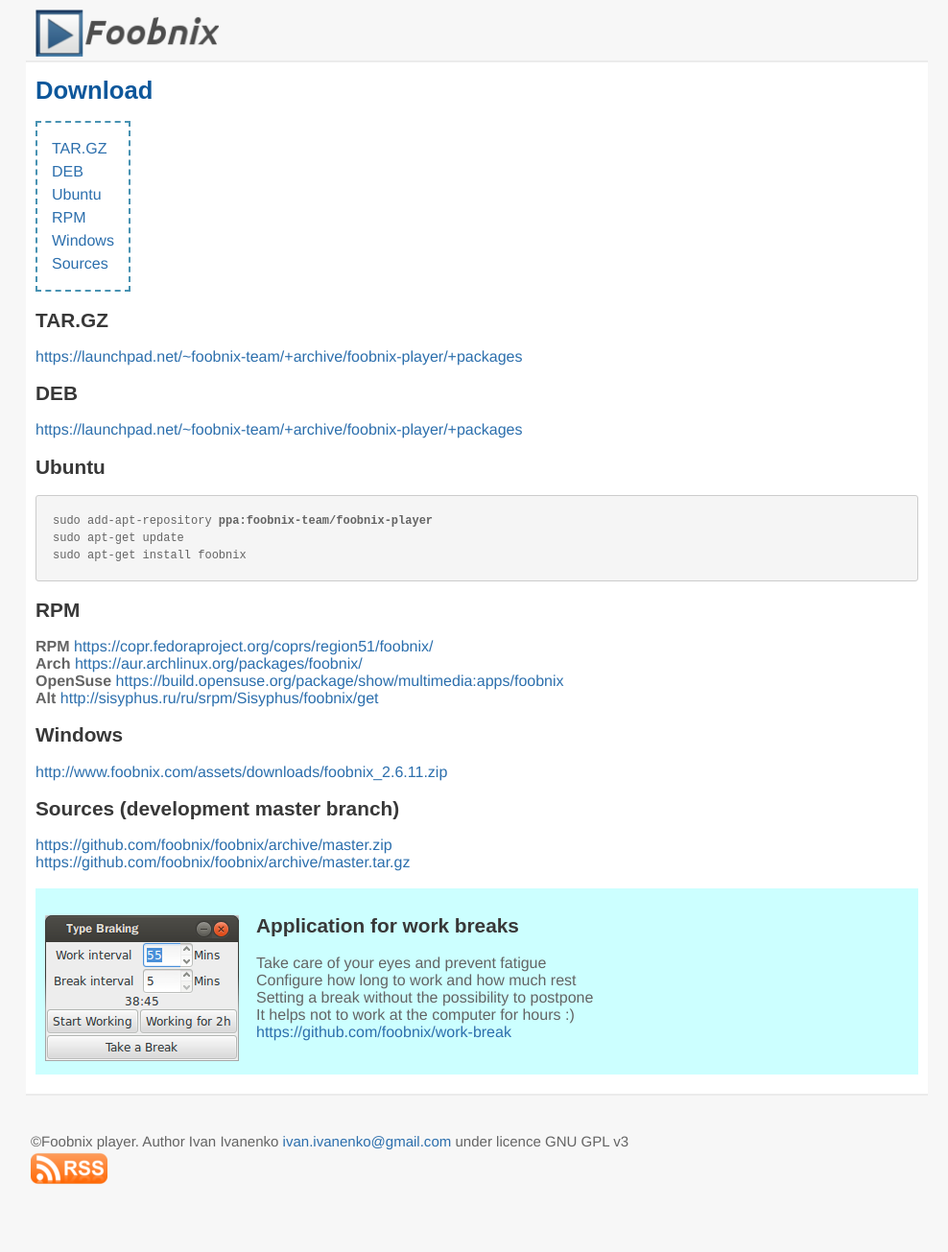
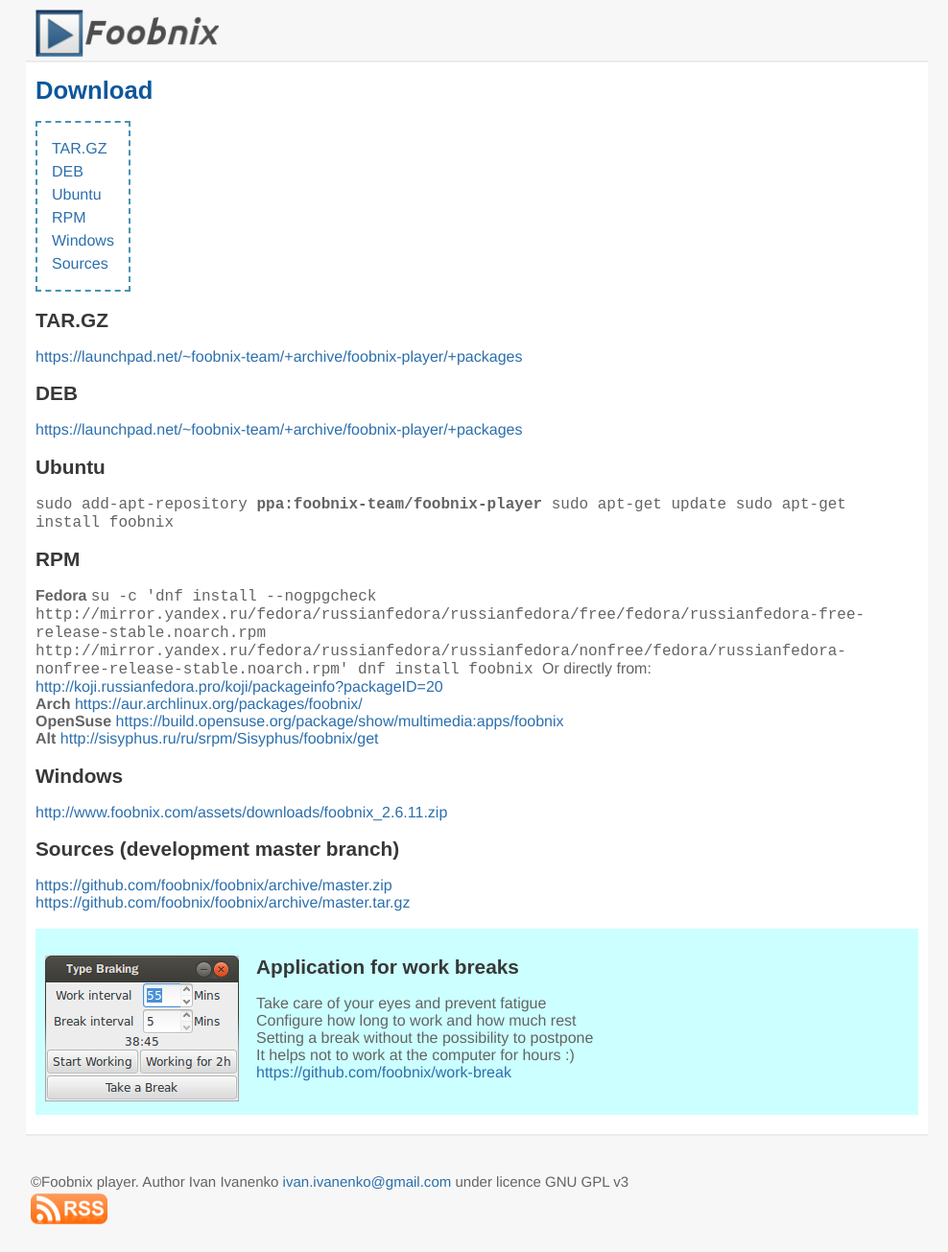
Before and after one commit to foobnix/foobnix.github.io, a Jekyll site: the page built from en/download.html, in a window 1280 px wide. Shown: the whole page at 96% size, without its empty margins (143-1131 px from the left). Built offline with Jekyll 4.4.1, drawn with Linux system fonts in a browser that asks for light colours; some web fonts are replaced; Markdown is read by kramdown in place of the engine named in the settings; before the commit the page ends 1263 px from its top, so only the background shows below that.

Commit message:
Fix download links for Fedora

```diff
--- a/en/download.html
+++ b/en/download.html
@@ -22,16 +22,20 @@ title: Download
 <a target="_blank" href="https://launchpad.net/~foobnix-team/+archive/foobnix-player/+packages">https://launchpad.net/~foobnix-team/+archive/foobnix-player/+packages</a>
 
 <h2><a name="ubuntu">Ubuntu</a></h2>
-
-<pre>
+<code>
 sudo add-apt-repository <b>ppa:foobnix-team/foobnix-player</b>
 sudo apt-get update
 sudo apt-get install foobnix
-</pre>
+</code>
 
 <h2><a name="RPM">RPM</a></h2>
-<b>RPM</b>
-<a href="https://copr.fedoraproject.org/coprs/region51/foobnix/" target="_blank">https://copr.fedoraproject.org/coprs/region51/foobnix/</a></br>
+<b>Fedora</b>
+<code>
+    su -c 'dnf install --nogpgcheck http://mirror.yandex.ru/fedora/russianfedora/russianfedora/free/fedora/russianfedora-free-release-stable.noarch.rpm http://mirror.yandex.ru/fedora/russianfedora/russianfedora/nonfree/fedora/russianfedora-nonfree-release-stable.noarch.rpm'
+    dnf install foobnix
+</code>
+Or directly from:
+<a target="_blank" href="http://koji.russianfedora.pro/koji/packageinfo?packageID=20">http://koji.russianfedora.pro/koji/packageinfo?packageID=20</a></br>
 <b>Arch</b>
 <a href="https://aur.archlinux.org/packages/foobnix/">https://aur.archlinux.org/packages/foobnix/</a><br />
 <b>OpenSuse</b>
```
Also changed, not shown: ru/download.html (+8 -3 lines).
